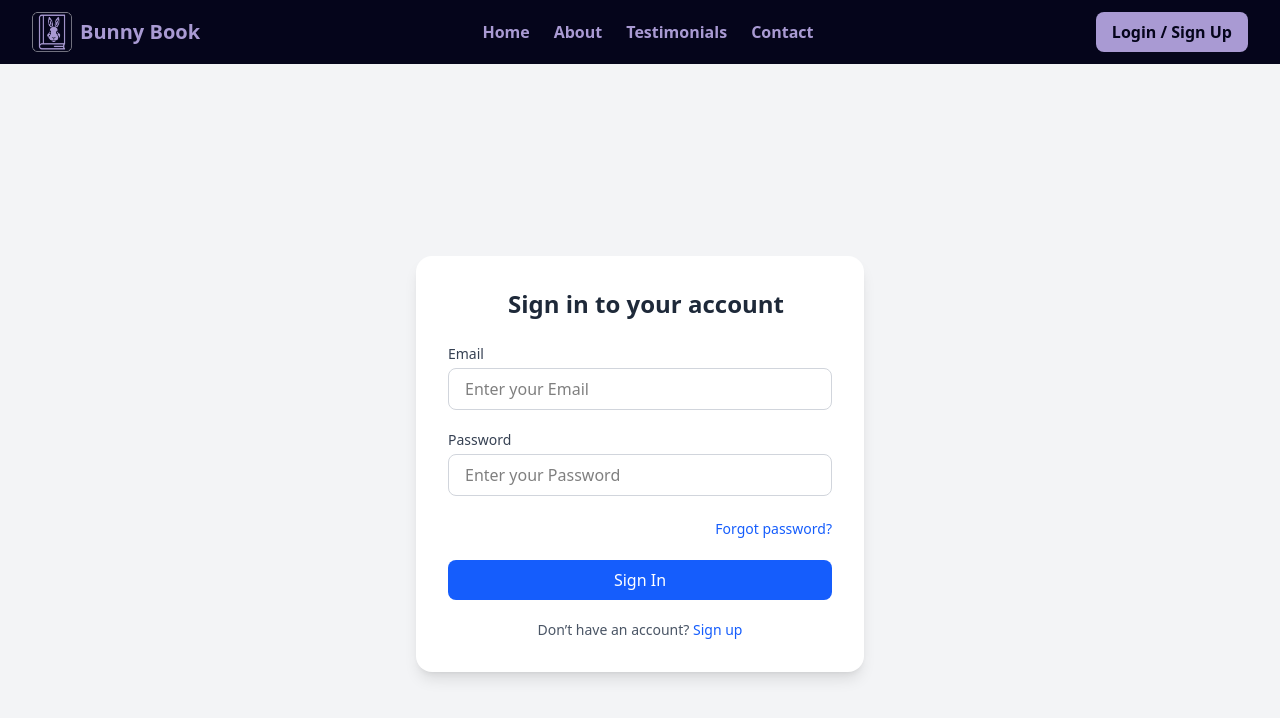
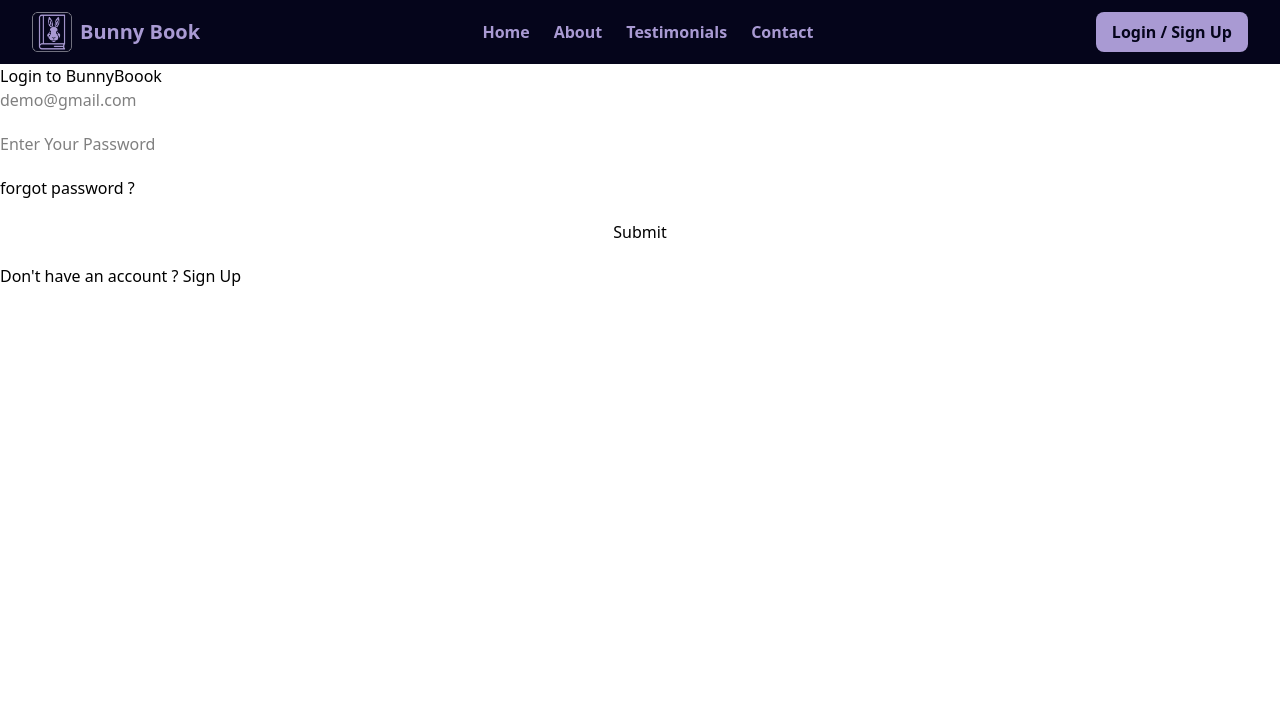
Before and after one commit to MrTankIsHere/Library-Management-System, a React (Vite) app in the folder bunny-book/: page /login in a window 1280 px wide. Shown: the top 718 px of the page. Built offline with nearby package versions, Linux system fonts and the light colour scheme.

Commit message:
Refactor: Update Contactus, Navbar, and Login components for improved structure and readability

```diff
--- a/bunny-book/src/components/auth/Login.jsx
+++ b/bunny-book/src/components/auth/Login.jsx
@@ -1,66 +1,35 @@
 import React from 'react'
 
 const Login = () => {
-    return (
-        <div className="min-h-screen flex items-center justify-center bg-gray-100">
-            <div className="w-full max-w-md bg-white rounded-2xl shadow-lg p-8">
+  return (
+    <div id="login">
 
-                <h1 className="text-2xl font-bold text-center text-gray-800 mb-6 ml-3">
-                    Sign in to your account
-                </h1>
+        <h1>
+            Login to BunnyBoook
+        </h1>
 
-                <form className="space-y-5">
+        <div>
 
-                    <div>
-                        <label htmlFor="email" className="block text-sm font-medium text-gray-700 mb-1">
-                            Email
-                        </label>
-                        <input
-                            type="email"
-                            id="email"
-                            placeholder="Enter your Email"
-                            className="w-full px-4 py-2 border border-gray-300 rounded-lg focus:outline-none focus:ring-2 focus:ring-blue-400"
-                            required
-                        />
-                    </div>
+            <div>
 
-                    <div>
-                        <label htmlFor="password" className="block text-sm font-medium text-gray-700 mb-1">
-                            Password
-                        </label>
-                        <input
-                            type="password"
-                            id="password"
-                            placeholder="Enter your Password"
-                            className="w-full px-4 py-2 border border-gray-300 rounded-lg focus:outline-none focus:ring-2 focus:ring-blue-400"
-                            required
-                        />
-                    </div>
+                <form className="flex flex-col gap-5">
+                    <input type="text" name="email" placeholder="demo@gmail.com" />
+                    <input type="password" name="password" placeholder="Enter Your Password" />
+                    <a href="">forgot password ?</a>
+                    <button
+                        className=""
+                        type="submit">
+                        Submit
+                    </button>
+                    <p>Don't have an account ? <a href=""> Sign Up </a> </p>
+                </form>
 
-                    <div className="text-right">
-                        <a href="#" className="text-sm text-blue-600 hover:underline">
-                            Forgot password?
-                        </a>
-                    </div>
+            </div>
 
-                    <button
-                        type="submit"
-                        className="w-full bg-blue-600 text-white py-2 rounded-lg hover:bg-blue-700 transition duration-200"
-                    >
-                        Sign In
-                    </button>
+        </div>
 
-                    <p className="text-sm text-center text-gray-600">
-                        Don’t have an account?{" "}
-                        <a href="#" className="text-blue-600 hover:underline">
-                            Sign up
-                        </a>
-                    </p>
-
-                </form>
-            </div>
-        </div>
-    )
+    </div>
+  )
 }
 
 export default Login
```
Also changed, not shown: bunny-book/src/components/Main-layout/Navbar.jsx (+5 -5 lines), bunny-book/src/components/Main-layout/Contactus.jsx (indentation only).
